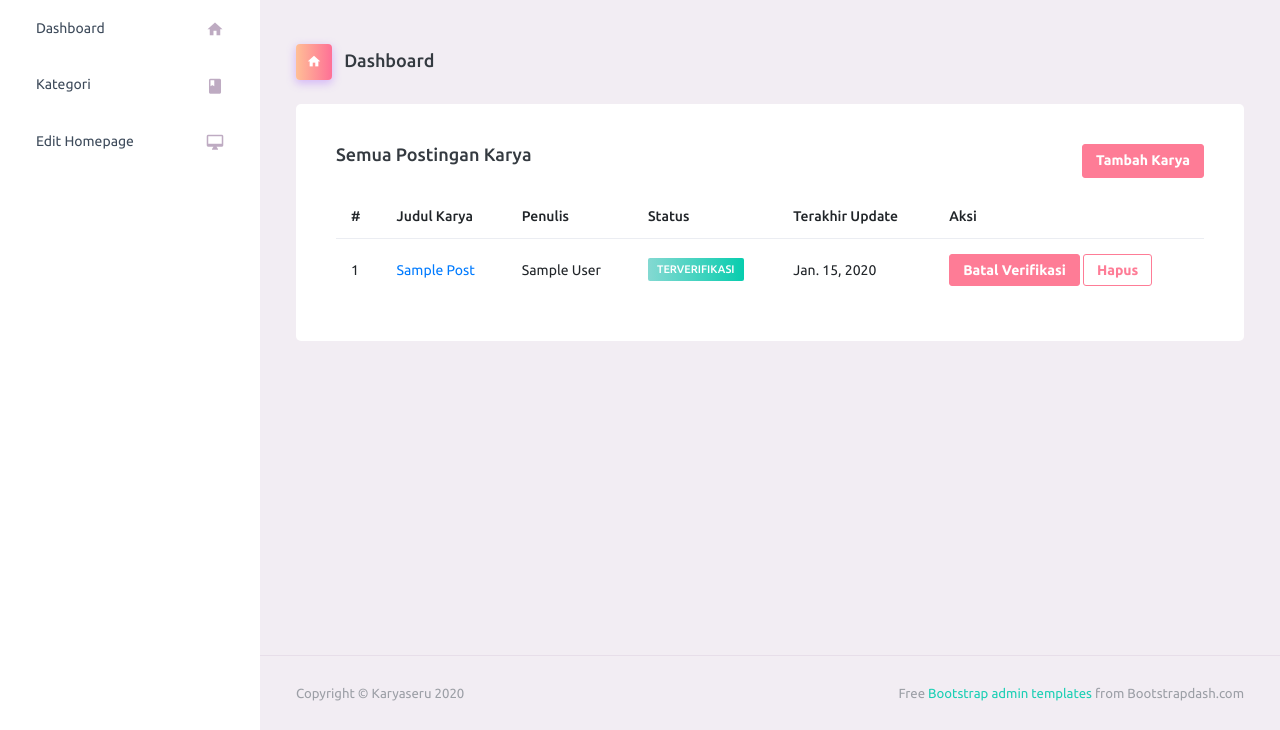
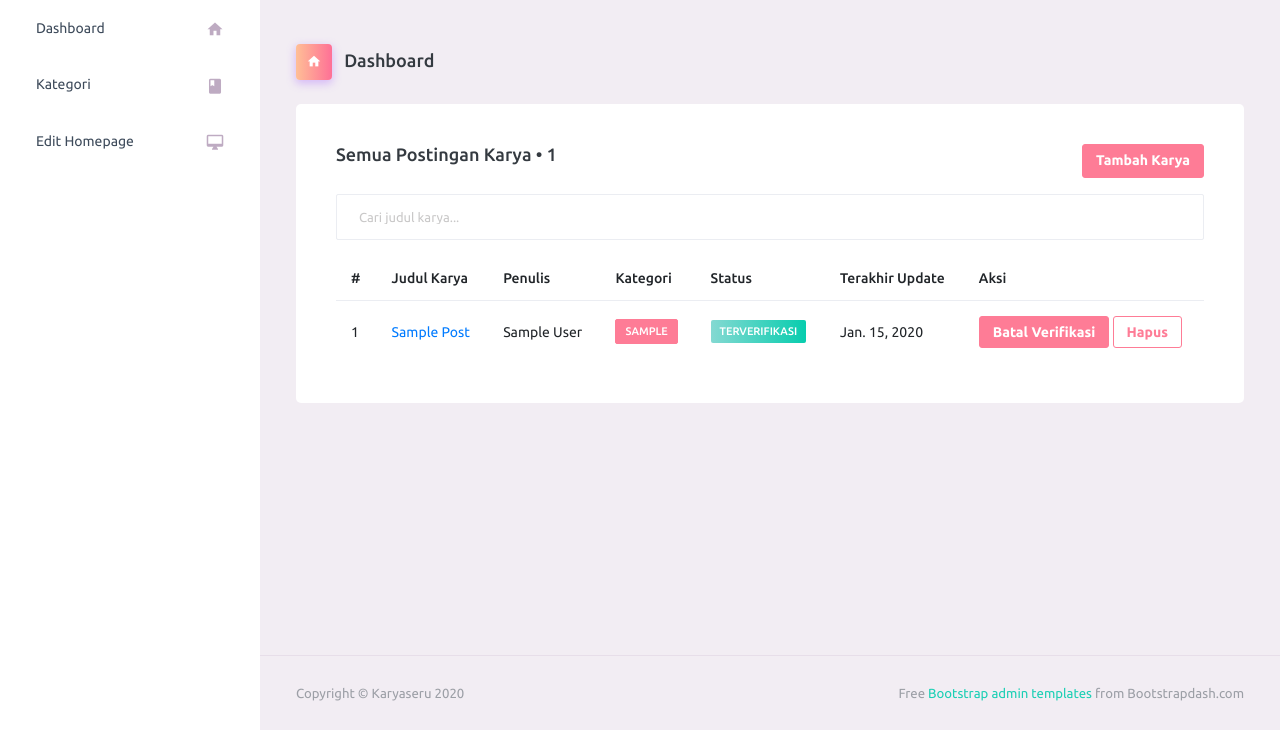
Before and after one commit to Lukmanhakim112/karyaseru, a Django app: page /d/ in a window 1280 px wide. Shown: the part 70-800 px from the top of the page. Run offline with Django 3.2, Linux system fonts and the light colour scheme; a user stored in the database is signed in; tables that the repository leaves empty hold one stand-in row (values such as "Sample post"); some libraries are stand-ins or nearby versions.

Commit message:
now admin can search post from dashboard

```diff
--- a/dashboard/views.py
+++ b/dashboard/views.py
@@ -23,14 +23,16 @@ class UserIsAdmin(UserPassesTestMixin):
 def admin_check(user):
     return user.is_staff
 
-def superuser_check(user):
-    return user.is_superuser
-
 @user_passes_test(admin_check)
 def dashboard(request):
     # pylint: disable=maybe-no-member
 
-    posts = Post.objects.all()
+    key_search = request.GET.get("search")
+    if key_search:
+        posts = Post.objects.filter(title__icontains=key_search)
+    else:
+        posts = Post.objects.all()
+
     total_post = posts.count()
 
     ctx = {
--- a/templates/dashboard/dashboard.html
+++ b/templates/dashboard/dashboard.html
@@ -16,11 +16,19 @@
         <div class="card">
             <div class="card-body">
                 <div class="d-flex justify-content-between mb-3">
-                    <h4 class="card-title">Semua Postingan Karya</h4>
+			<h4 class="card-title">Semua Postingan Karya • {{ total_post }}</h4>
 		    {% if user.is_superuser %}
                     <a href="{% url 'create-post' %}" class="btn btn-danger btn-sm">Tambah Karya</a>
 		    {% endif %}
                 </div>
+		<div>
+
+			<form action="" method="GET">
+			    <div class="input-group my-3">
+				<input type="text" name="search" class="form-control" placeholder="Cari judul karya..." aria-label="Recipient's username" aria-describedby="basic-addon2">
+			    </div>
+			</form>
+		</div>
 
                 <div class="table-responsive">
                     <table class="table">
@@ -29,6 +37,7 @@
                                 <th> # </th>
                                 <th> Judul Karya </th>
                                 <th> Penulis </th>
+                                <th> Kategori </th>
                                 <th> Status </th>
                                 <th> Terakhir Update </th>
                                 <th> Aksi </th>
@@ -42,6 +51,11 @@
                                 </td>
                                 <td> <a href="{% url 'update-post' post.slug %}">{{ post.title|title }}</a> </td>
                                 <td> {{ post.author|title }} </td>
+                                <td>
+					{% for c in post.category.all %}
+					<label class="badge badge-danger">{{ c|upper }}</label>
+					{% endfor %}
+				</td>
                                 <td>
                                     {% if post.verified %}
                                     <label id="badge-{{ post.id }}" class="badge badge-gradient-success">TERVERIFIKASI</label>
```
